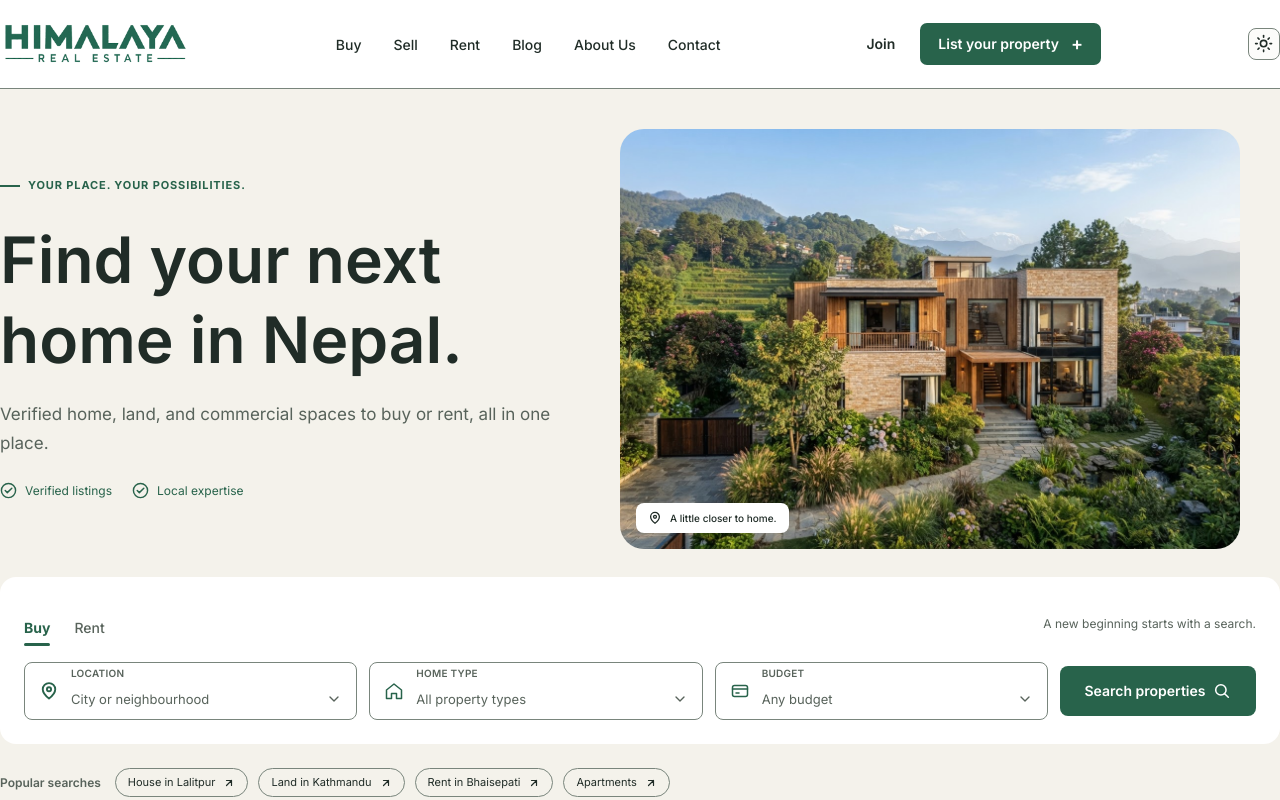
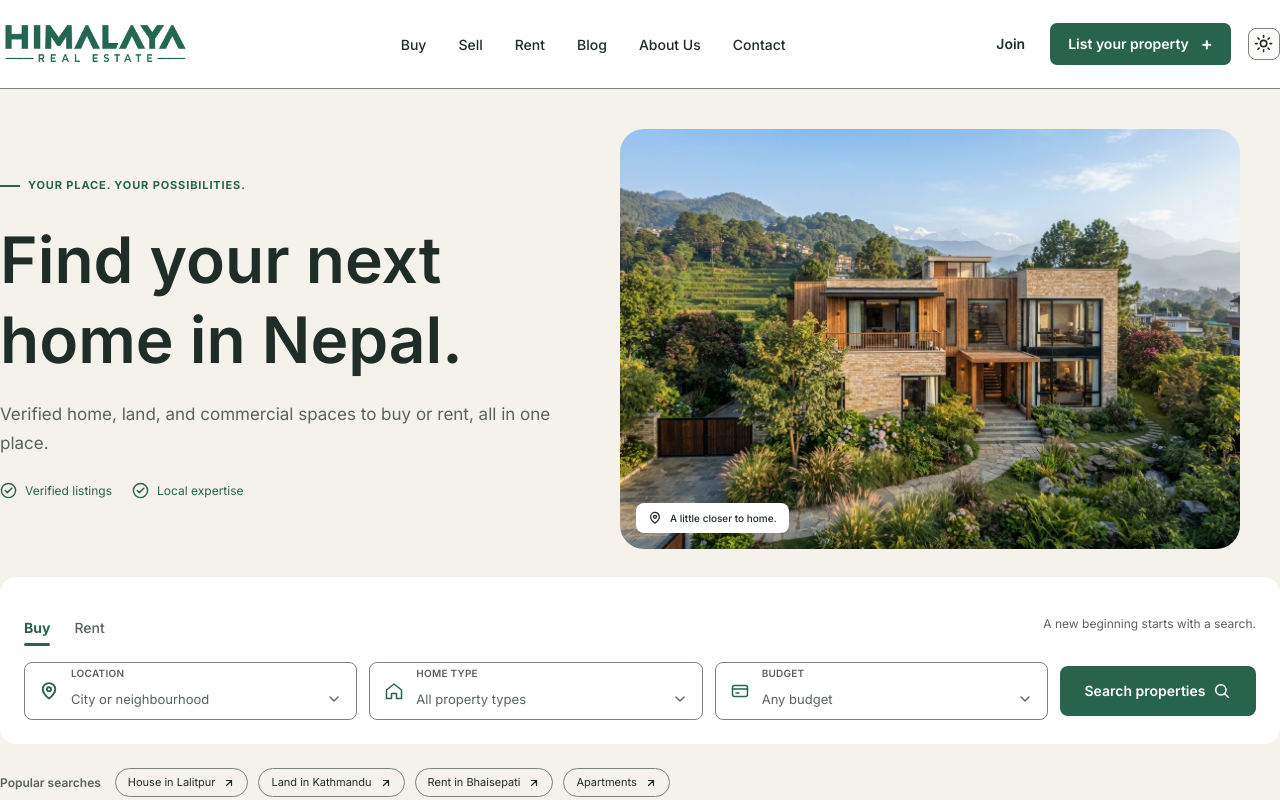
Before and after one commit to meeprakash25/himalaya-real-estate, a Next.js app: page / in a window 1280 px wide. Shown: the top 800 px of the page. Built offline with nearby package versions, Linux system fonts and the light colour scheme.

Commit message:
refactor: reorganize Navbar component layout for improved structure

```diff
--- a/components/layout/navbar.tsx
+++ b/components/layout/navbar.tsx
@@ -54,6 +54,7 @@ export function Navbar () {
           </ul>
         </nav>
 
+        <div className="flex items-center gap-4">
           <div className="hidden shrink-0 items-center gap-6 xl:flex">
             <Link
               href="/login"
@@ -74,8 +75,6 @@ export function Navbar () {
               </span>
             </Link>
           </div>
-
-        <div className="flex items-center">
           <ModeToggle />
           <Button
             type="button"
```
Lines whose indentation alone changed are shown as unchanged.
